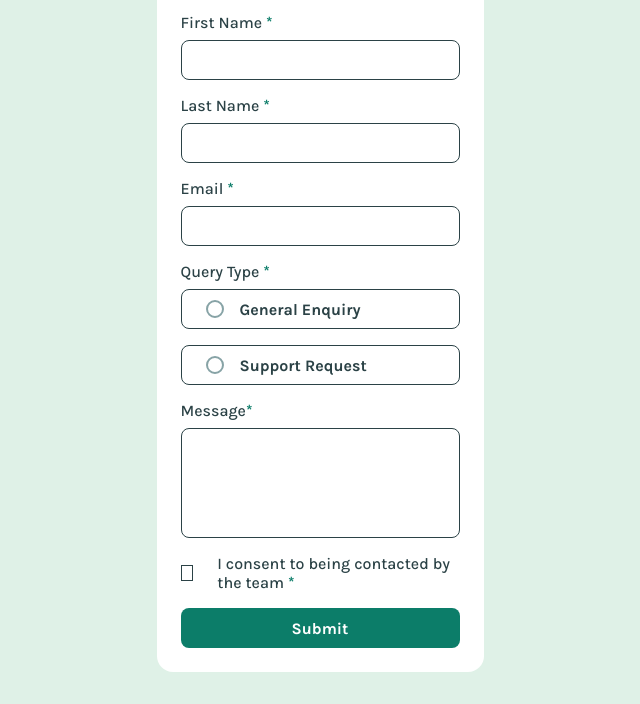
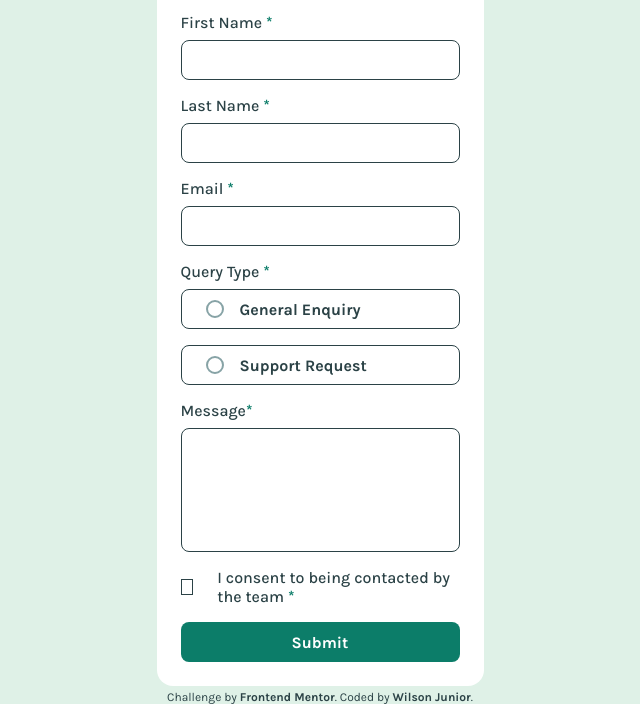
Before and after one commit to willsf2021/Contact-Form-from-Frontend-Mentor, a plain HTML site: page index.html in a window 1280 px wide. Shown: the part 96-800 px from the top of the page, without its empty margins (320-960 px from the left). Drawn offline with Linux system fonts and the light colour scheme.

Commit message:
Updated attribuiton style

```diff
--- a/index.html
+++ b/index.html
@@ -78,11 +78,11 @@
         <p>Thank's for complete the form. We'll be in touch soon!</p>
       </dialog>
     </form>
-    <!-- <footer class="attribution">
+    <footer class="attribution">
       Challenge by
       <a href="https://www.frontendmentor.io?ref=challenge">Frontend Mentor</a>.
-      Coded by <a href="#">Your Name Here</a>.
-    </footer> -->
+      Coded by <a href="#">Wilson Junior</a>.
+    </footer>
     <script src="script.js"></script>
   </body>
 </html>
--- a/style.css
+++ b/style.css
@@ -17,7 +17,9 @@ body {
   margin: 0 auto;
   width: 375px;
   height: 100vh;
-  padding: 32px 24px;
+  padding-top: 32px;
+  padding-left: 24px;
+  padding-right: 24px;
   background-color: var(--green-200-lighter);
   font: 400 16px "Karla", sans-serif;
   display: flex;
@@ -291,3 +293,16 @@ dialog {
   column-gap: 8px;
   margin-bottom: 8px;
 }
+
+footer {
+  margin-top: 4px;
+  font-size: 12px;
+  text-align: center;
+  color: var(--grey-900-darker);
+}
+
+footer a {
+  font-weight: 700;
+  color: var(--grey-900-darker);
+  text-decoration: none;
+}
```
